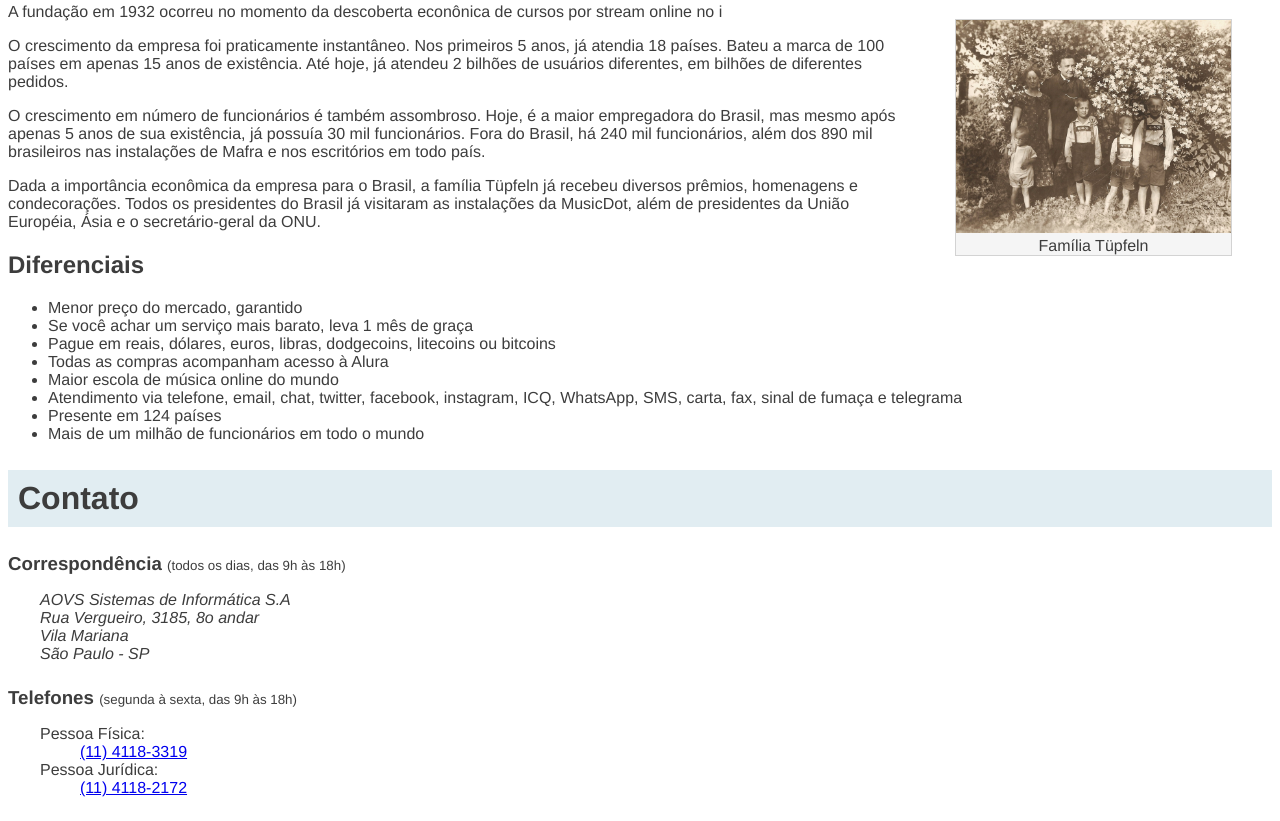
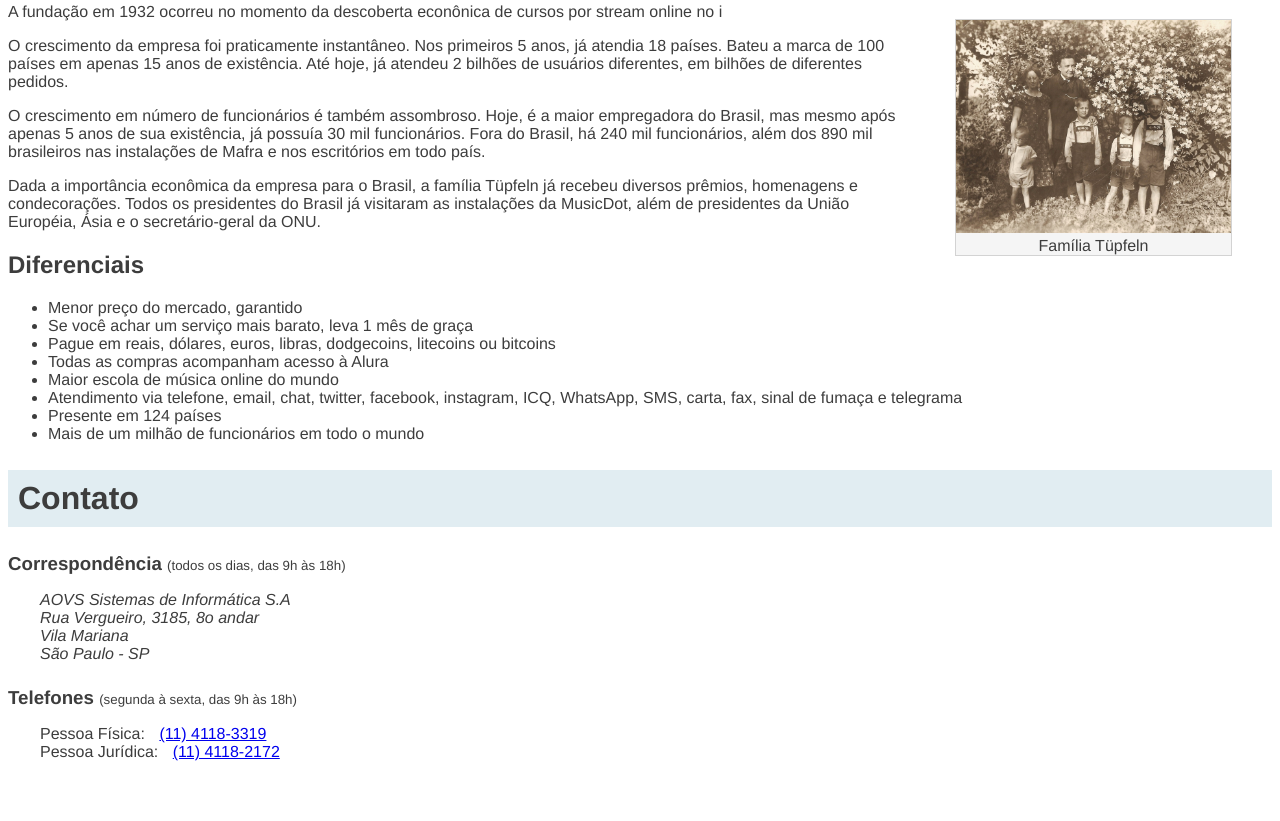
Before and after one commit to raory1/Music-Dot, a plain HTML site: page sobre.html in a window 1280 px wide. Shown: the part 762-1583 px from the top of the page. After the commit the page ends 1547 px from the top, so only its background shows below. Drawn offline with Linux system fonts and the light colour scheme.

Commit message:
Modificações cap-21

```diff
--- a/css/sobre.css
+++ b/css/sobre.css
@@ -42,3 +42,12 @@ figure img {
     margin: 16px 0 24px;
     padding-left: 32px;
 }
+
+.contato__info-titulo,
+.contato__info-descricao {
+    display: inline;
+}
+
+.contato__info-descricao {
+    margin-left: 10px;
+}
--- a/sobre.html
+++ b/sobre.html
@@ -79,11 +79,15 @@
         <small> (segunda à sexta, das 9h às 18h) </small>
 
         <dl class="contato__info">
-            <dt> Pessoa Física: </dt>
-            <dd> <a href="tel://114118-3319"> (11) 4118-3319 </a> </dd>
+            <div>
+                <dt class="contato__info-titulo"> Pessoa Física: </dt>
+                <dd class="contato__info-descricao"> <a href="tel://114118-3319"> (11) 4118-3319 </a> </dd>
+            </div>
 
-            <dt> Pessoa Jurídica: </dt>
-            <dd> <a href="tel://114118-2172"> (11) 4118-2172 </a> </dd>
+            <div>
+            <dt class="contato__info-titulo"> Pessoa Jurídica: </dt>
+            <dd class="contato__info-descricao"> <a href="tel://114118-2172"> (11) 4118-2172 </a> </dd>
+            </div>
         </dl>
 
     </body>
```
